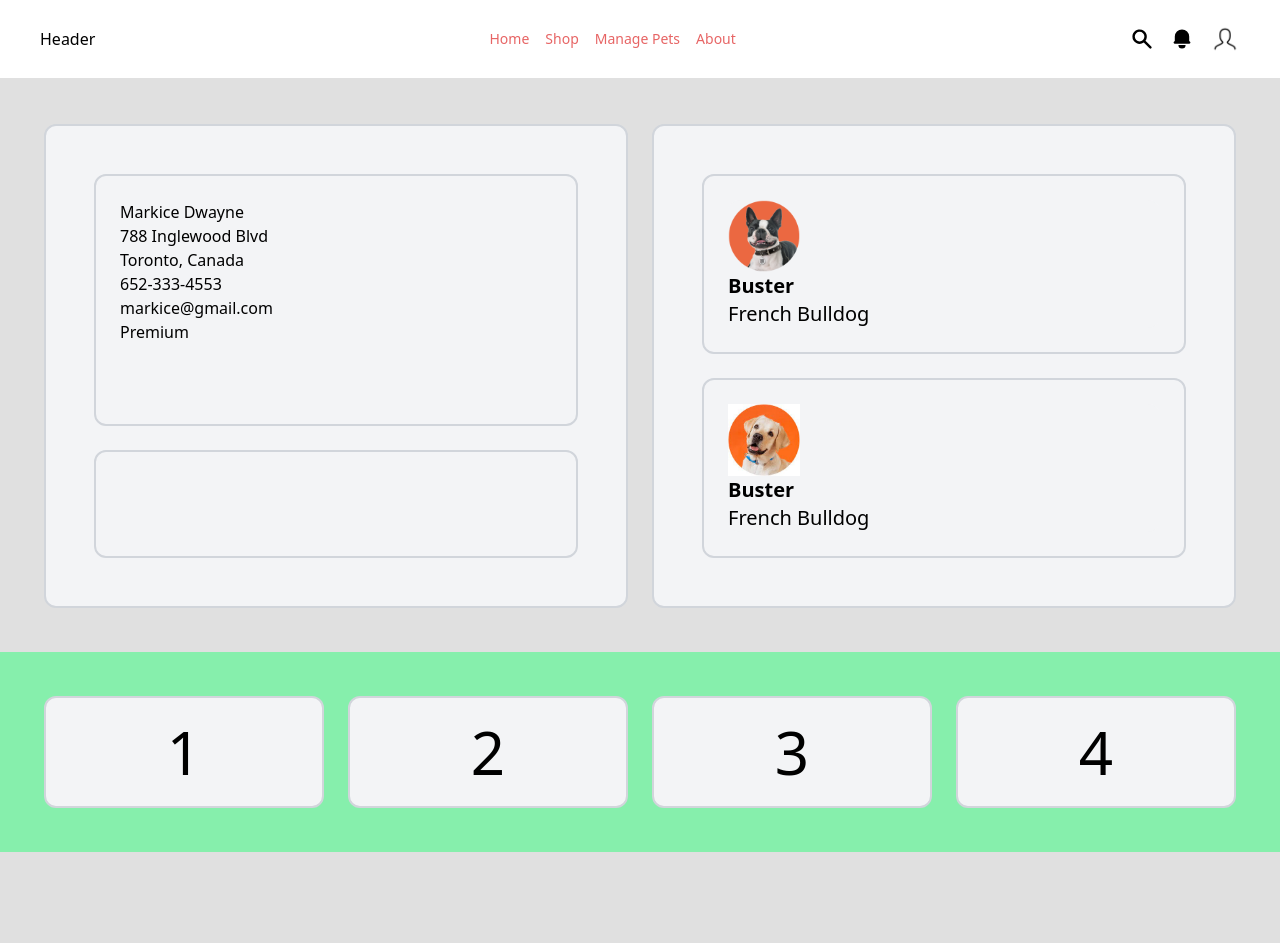
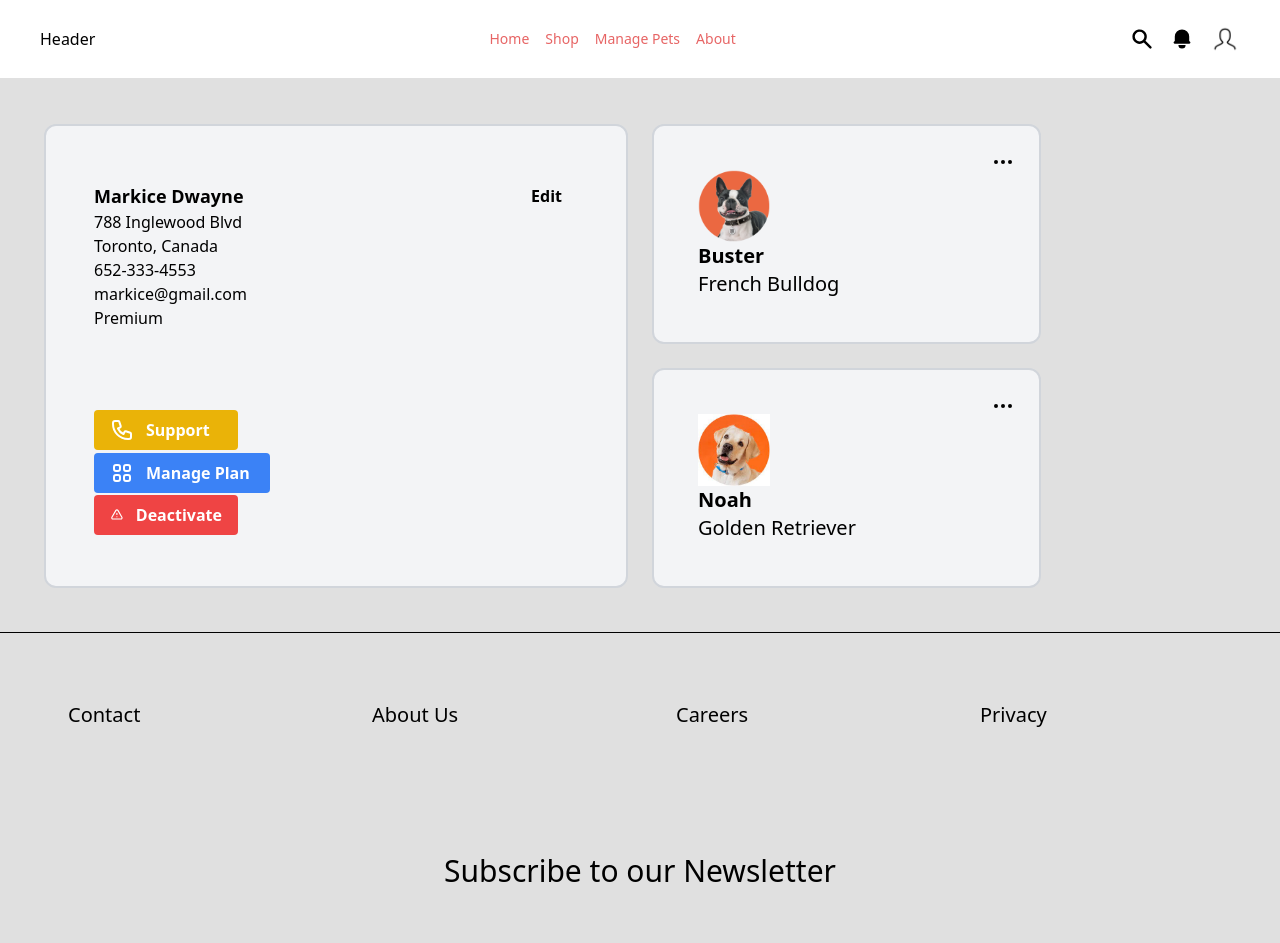
Before and after one commit to Isaiahsylnol/pets_n_pals, a Next.js app in the folder client/: page /account in a window 1280 px wide. Shown: the top 943 px of the page. Before the commit the page ends 852 px from the top, so only its background shows below. Built offline with nearby package versions, Linux system fonts and the light colour scheme; no server answers.

Commit message:
Refined profile frontend UI

```diff
--- /dev/null
+++ b/client/components/Footer.js
@@ -0,0 +1,42 @@
+import React from 'react'
+import Image from 'next/image'
+
+function Footer() {
+  return (
+    <footer className="flex flex-cols-1 w-full items-center justify-center border-t border-black">
+       <div className='grid grid-rows-1 w-full gap-y-14'>
+        <div className="flex items-center justify-center gap-2 ">
+        <div className="grid grid-cols-1 gap-6 p-11 md:grid-cols-2 lg:grid-cols-4 w-full">
+        <div className="justify-center p-6 text-base">
+          <a href="#" className='text-xl'>Contact</a>
+        </div>
+        <div className="justify-center p-6 text-base">
+          <a href="#" className='text-xl'>About Us</a>
+        </div>
+        <div className="justify-center p-6 text-base">
+          <a href="#" className='text-xl'>Careers</a>
+        </div>
+        <div className="justify-center p-6 text-base">
+          <a href="#" className='text-xl'>Privacy</a>
+        </div>
+      </div>
+        </div>
+        <h3 className='flex justify-center text-3xl'>Subscribe to our Newsletter</h3>
+        <form className='justify-center flex items-center justify-center gap-5'>
+          <input type="email" name="email" />
+        <input type="submit" value="Submit" />
+      </form>
+        <a
+          className="flex items-center justify-center gap-2 p-4"
+          href="#"
+          target="_blank"
+          rel="noopener noreferrer">
+            © 2020 Copyright:{' '}
+          Isaiah Sylvester
+        </a>
+       </div>
+      </footer>
+  )
+}
+
+export default Footer
--- a/client/components/PetCard.tsx
+++ b/client/components/PetCard.tsx
@@ -1,5 +1,6 @@
 import React from 'react'
 import Image from 'next/image'
+import { DotsHorizontalIcon } from '@heroicons/react/outline';
 
 type CardProps = {
     title: string,
@@ -9,16 +10,19 @@ type CardProps = {
 
 function PetCard({ image, title, description }: CardProps) {
   return (
-    <div className="grid grid-cols-1 md:grid-cols-2 lg:grid-cols-1 w-full">
-        <div className="justify-center rounded-xl bg-gray-100 ">
-              <Image
+    <div className="rounded-xl border-2 border-gray-300 bg-gray-100 p-6 text-6xl">
+ <div className='h-6 w-6 float-right' >
+   <DotsHorizontalIcon />
+   </div>
+        <div className="grid grid-cols-2 md:grid-cols-4 lg:grid-cols-1 justify-center p-5 rounded-xl">
+              <div><Image
                 src={image}
                 alt="Vercel Logo"
                 width={72}
                 height={76}
               />
             <h2 className="font-semibold text-xl">{title}</h2>
-            <h4 className="text-xl">{description}</h4>
+            <h4 className="text-xl">{description}</h4></div>
         </div>
     </div>
   )
--- a/client/pages/account.tsx
+++ b/client/pages/account.tsx
@@ -1,10 +1,12 @@
 import React, { useContext, useState } from 'react'
 import { Context } from '../context'
 import { useRouter } from 'next/router'
+import { PhoneIcon, ExclamationIcon, ViewGridIcon } from '@heroicons/react/outline';
 import { useEffect } from 'react'
 import Head from 'next/head'
 import Header from '../components/Header'
 import PetCard from '../components/PetCard'
+import Footer from '../components/Footer'
 
 function account() {
   const { state } = useContext(Context)
@@ -18,60 +20,44 @@ function account() {
 
   return (
     <div className="container-fluid mx-auto">
-      <div style={{marginBottom: "80px"}}>
+      <div style={{ marginBottom: "80px" }}>
         <Head>
-        <title>Profile</title>
-        <link rel="icon" href="/favicon.ico" />
-      </Head>
-      <Header />
+          <title>Profile</title>
+          <link rel="icon" href="/favicon.ico" />
+        </Head>
+        <Header />
       </div>
-      <div className="mt-4 mx-auto grid grid-cols-1 justify-center gap-6 p-11 md:grid-cols-2 lg:grid-cols-2">
+      <div className='min-h-full'>
+      <div className="mt-4 mx-auto grid grid-cols-1 justify-center gap-6 p-11 bg-gray-240 md:grid-cols-2 lg:grid-cols-2">
         <div className="flex justify-center rounded-xl border-2 border-gray-300 bg-gray-100 p-6 text-6xl">
-        <div className="grid grid-cols-1 gap-6 p-6 md:grid-cols-2 lg:grid-cols-1 w-full">
-
-             <div className="rounded-xl border-2 border-gray-300 bg-gray-100 p-6 text-base">
-              <p>Markice Dwayne</p>
+          <div className="grid grid-cols-1 gap-6 md:grid-cols-2 lg:grid-cols-1 w-full">
+            <div className="bg-gray-100 p-6 text-base">
+              <div className='flex justify-end h-2'>
+                <button className="text-base hover:border-2 hover:text-orange-500 h-11 font-bold py-2 px-4 rounded">
+                  Edit
+                </button></div>
+              <p className="text-lg font-bold">Markice Dwayne</p>
               <p>788 Inglewood Blvd</p>
               <p>Toronto, Canada</p>
               <p>652-333-4553</p>
               <p>markice@gmail.com</p>
               <p>Premium</p>
-             </div>
-             <div className="flex justify-center rounded-xl border-2 border-gray-300 bg-gray-100 p-6 text-6xl">
-
-             </div>
-
-           </div>
-        </div>
-        <div className="flex justify-center rounded-xl border-2 border-gray-300 bg-gray-100 p-6">
-          {/* grid nested  */}
-          <div className="grid grid-cols-1 gap-6 p-6 md:grid-cols-2 lg:grid-cols-1 w-full">
-
-            <div className="flex justify-center rounded-xl border-2 border-gray-300 bg-gray-100 p-6 text-6xl">
-              <PetCard title="Buster" image={require('/assets/default_pet_profile.png')} description="French Bulldog"/>
             </div>
-            <div className="flex justify-center rounded-xl border-2 border-gray-300 bg-gray-100 p-6 text-6xl">
-            <PetCard title="Buster" image={require('/assets/default_pet_profile2.jpg')} description="French Bulldog"/>
+            <div className="p-6 text-base grid grid-cols-2 gap-x-4">
+            <button className='bg-yellow-500 hover:bg-blue-700 text-white font-bold py-2 px-4 h-10 w-36 rounded flex justify-start'><PhoneIcon className='h-6 w-6 inline'/><a className='ml-3'>Support</a></button><br/>
+            <button className='bg-blue-500 hover:bg-blue-700 text-white font-bold py-2 px-4 h-10 w-44 rounded flex justify-start'><ViewGridIcon className='h-6 w-6 inline'/><a className='ml-3 justify-start'>Manage Plan</a></button><br />
+            <button className='bg-red-500 hover:bg-blue-700 text-white font-bold py-2 px-4 h-10 w-36 rounded flex justify-start'><ExclamationIcon className='h-6 w-6 inline'/><a className='ml-3 justify-start'>Deactivate</a></button>
             </div>
-
           </div>
         </div>
+          {/* grid nested  */}
+          <div className="grid grid-cols-1 gap-6 md:grid-cols-1 lg:grid-cols-1 sm:w-full md:w-full lg:w-8/12">
+              <PetCard title="Buster" image={require('/assets/default_pet_profile.png')} description="French Bulldog" />
+              <PetCard title="Noah" image={require('/assets/default_pet_profile2.jpg')} description="Golden Retriever" />
+          </div>
       </div>
-
-      <div className="grid grid-cols-1 gap-6 bg-green-300 p-11 md:grid-cols-2 lg:grid-cols-4">
-        <div className="flex justify-center rounded-xl border-2 border-gray-300 bg-gray-100 p-6 text-6xl">
-          1
-        </div>
-        <div className="flex justify-center rounded-xl border-2 border-gray-300 bg-gray-100 p-6 text-6xl">
-          2
-        </div>
-        <div className="flex justify-center rounded-xl border-2 border-gray-300 bg-gray-100 p-6 text-6xl">
-          3
-        </div>
-        <div className="flex justify-center rounded-xl border-2 border-gray-300 bg-gray-100 p-6 text-6xl">
-          4
-        </div>
       </div>
+      <Footer />
     </div>
   )
 }
--- a/client/pages/index.tsx
+++ b/client/pages/index.tsx
@@ -1,10 +1,10 @@
 import type { NextPage } from 'next'
 import { useContext, useState } from 'react'
 import Head from 'next/head'
-import Image from 'next/image'
 import Header from '../components/Header'
 import { GetServerSideProps } from 'next'
 import MenuButton from '../components/MenuButton'
+import Footer from '../components/Footer'
 import { Context } from '../context/index'
 
 const Home: NextPage = ({ data }: any) => {
@@ -20,7 +20,7 @@ const Home: NextPage = ({ data }: any) => {
       <Header />
       </div>
 
-      <div className="min-h-screen justify-center bg-red-200">
+      <div className="min-h-screen justify-center">
         <div className="sm:flex-col-2 mx-auto mt-11 w-full justify-center space-x-4 bg-green-300 p-11 sm:flex">
           <div> {JSON.stringify(state?.user?.email)} </div>
           <MenuButton image={require('/assets/pet_news.jpg')} link={'/media'} />
@@ -29,17 +29,7 @@ const Home: NextPage = ({ data }: any) => {
           <MenuButton image={require('/assets/toys1.png')} link={'/shop/item-347384/red'}/>
         </div>
       </div>
-
-      <footer className="flex h-24 w-full items-center justify-center border-t">
-        <a
-          className="flex items-center justify-center gap-2"
-          href="https://vercel.com?utm_source=create-next-app&utm_medium=default-template&utm_campaign=create-next-app"
-          target="_blank"
-          rel="noopener noreferrer">
-            Powered by{' '}
-          <Image src="/vercel.svg" alt="Vercel Logo" width={72} height={16} />
-        </a>
-      </footer>
+      <Footer />
     </div>
   )
 }
```
Also changed, not shown: 1 other file (tests, documents, lock files or other folders).
